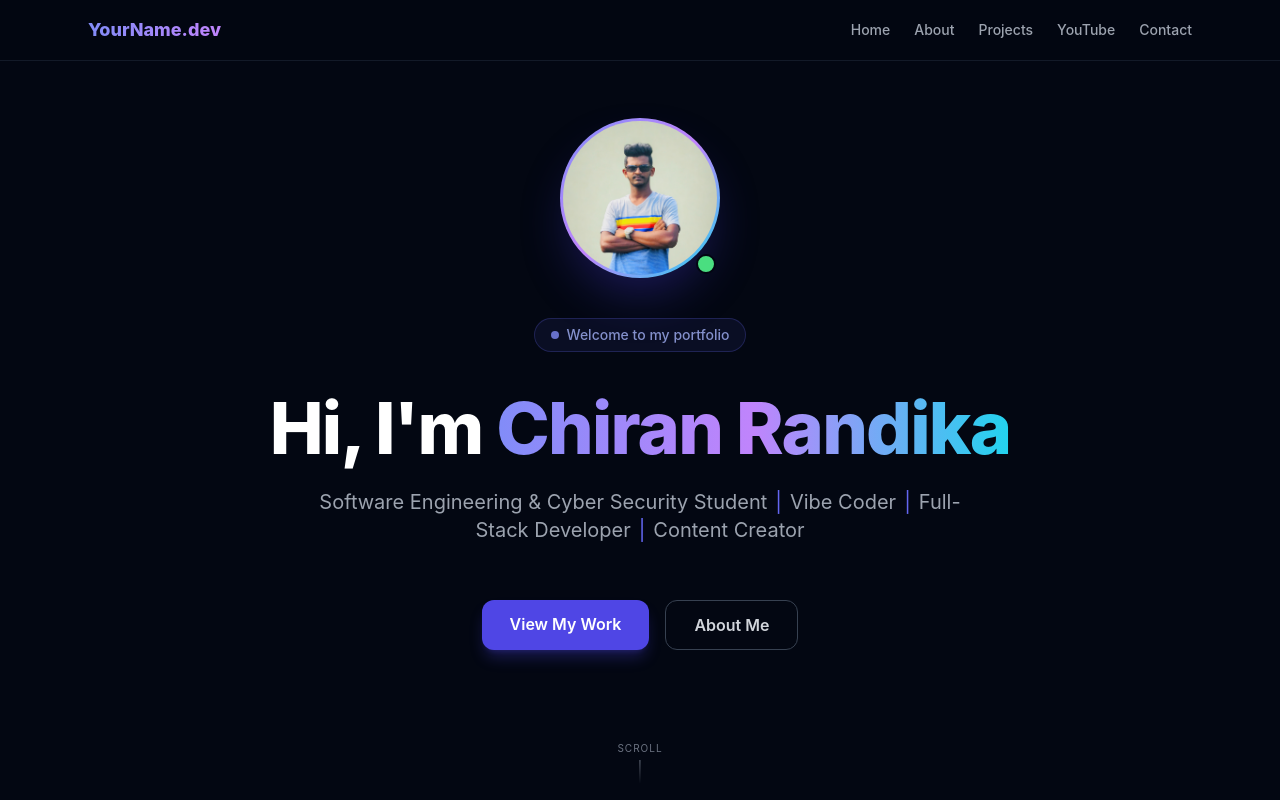
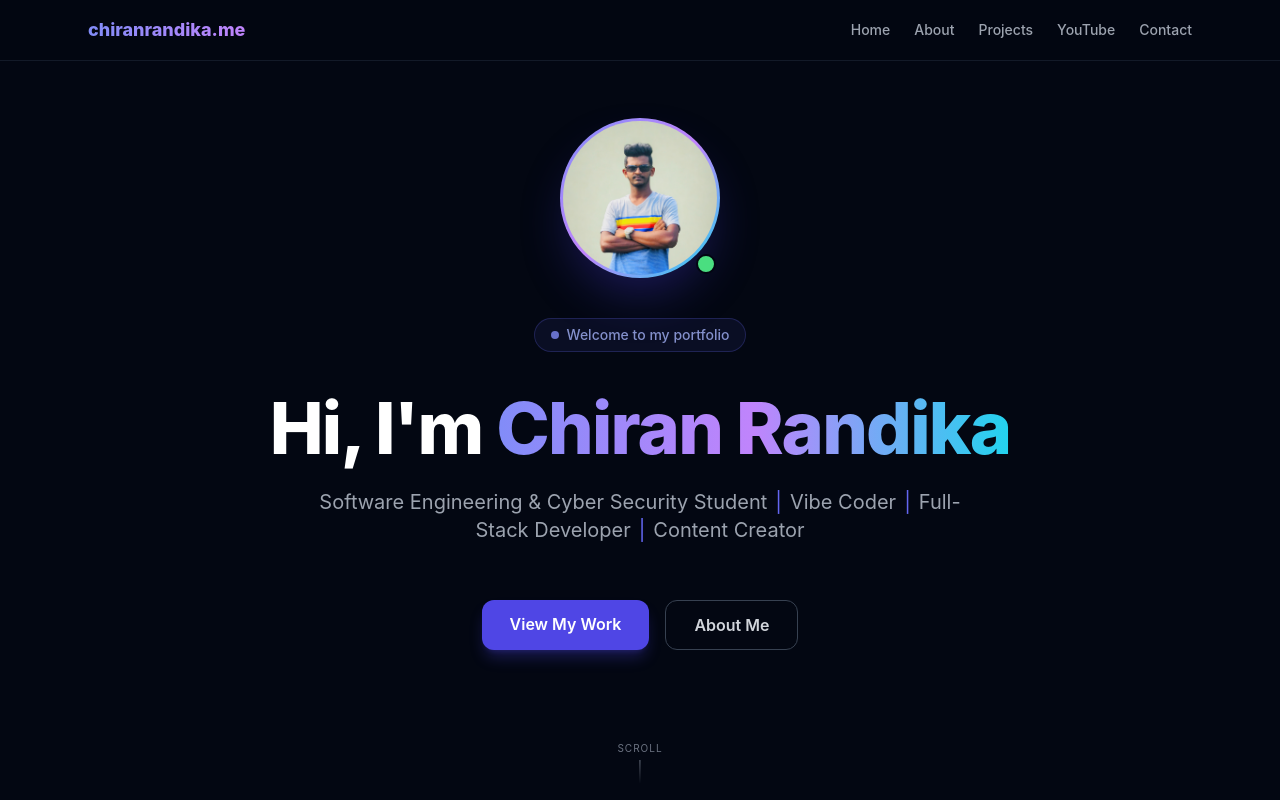
Before and after one commit to chiranrandika/my-portfolio, a React (Vite) app: page / in a window 1280 px wide. Shown: the top 800 px of the page. Built offline with nearby package versions, Linux system fonts and the light colour scheme.

Commit message:
Updated portfolio details

```diff
--- a/index.html
+++ b/index.html
@@ -4,7 +4,7 @@
     <meta charset="UTF-8" />
     <link rel="icon" type="image/svg+xml" href="/favicon.svg" />
     <meta name="viewport" content="width=device-width, initial-scale=1.0" />
-    <title>portfoilio</title>
+    <title>Chiran Randika | chiranrandika.me</title>
   </head>
   <body>
     <div id="root"></div>
--- a/src/App.jsx
+++ b/src/App.jsx
@@ -35,7 +35,7 @@ function App() {
             }}
             className="text-lg font-extrabold bg-gradient-to-r from-indigo-400 to-purple-400 bg-clip-text text-transparent"
           >
-            YourName.dev
+            chiranrandika.me
           </a>
 
           {/* Desktop nav links */}
```
